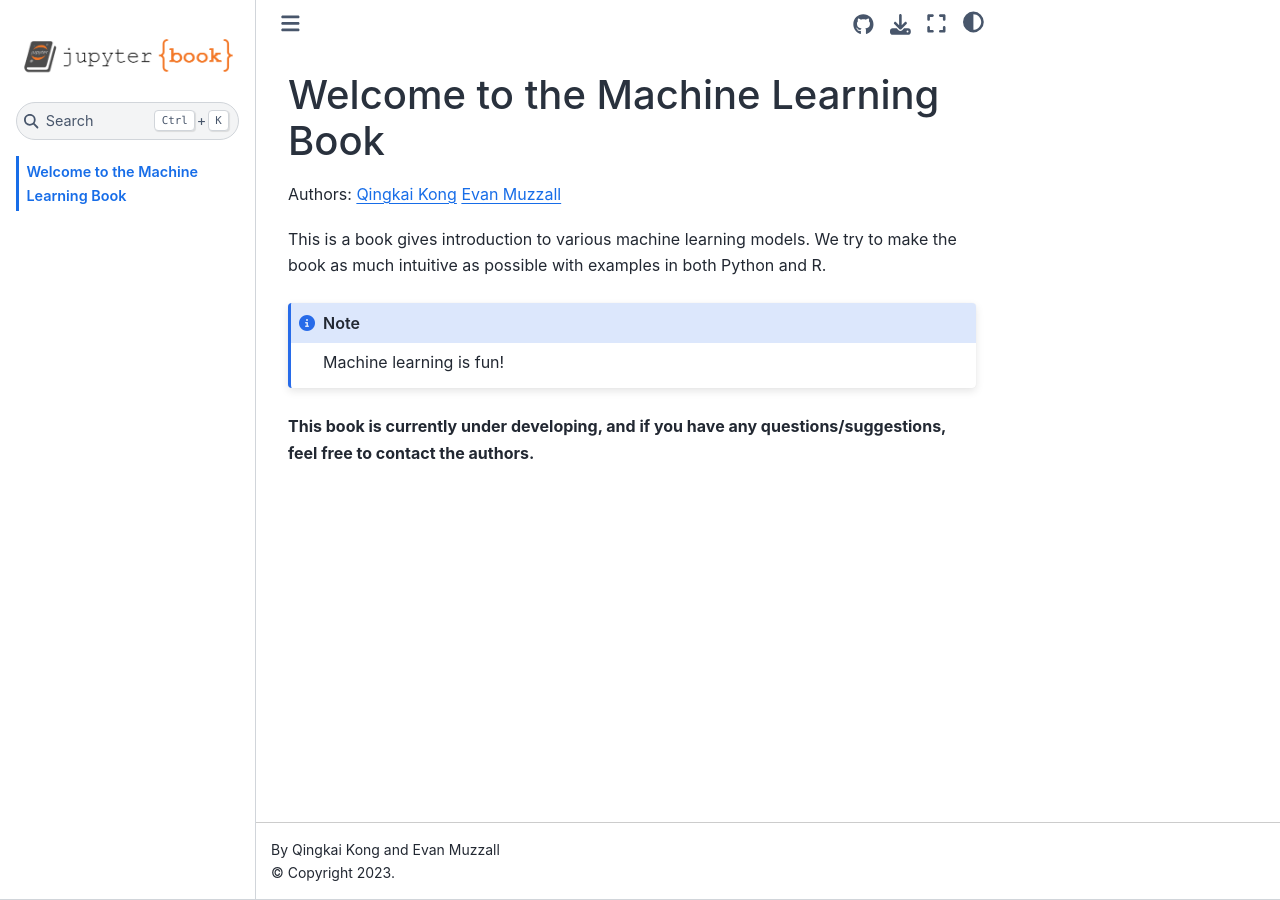
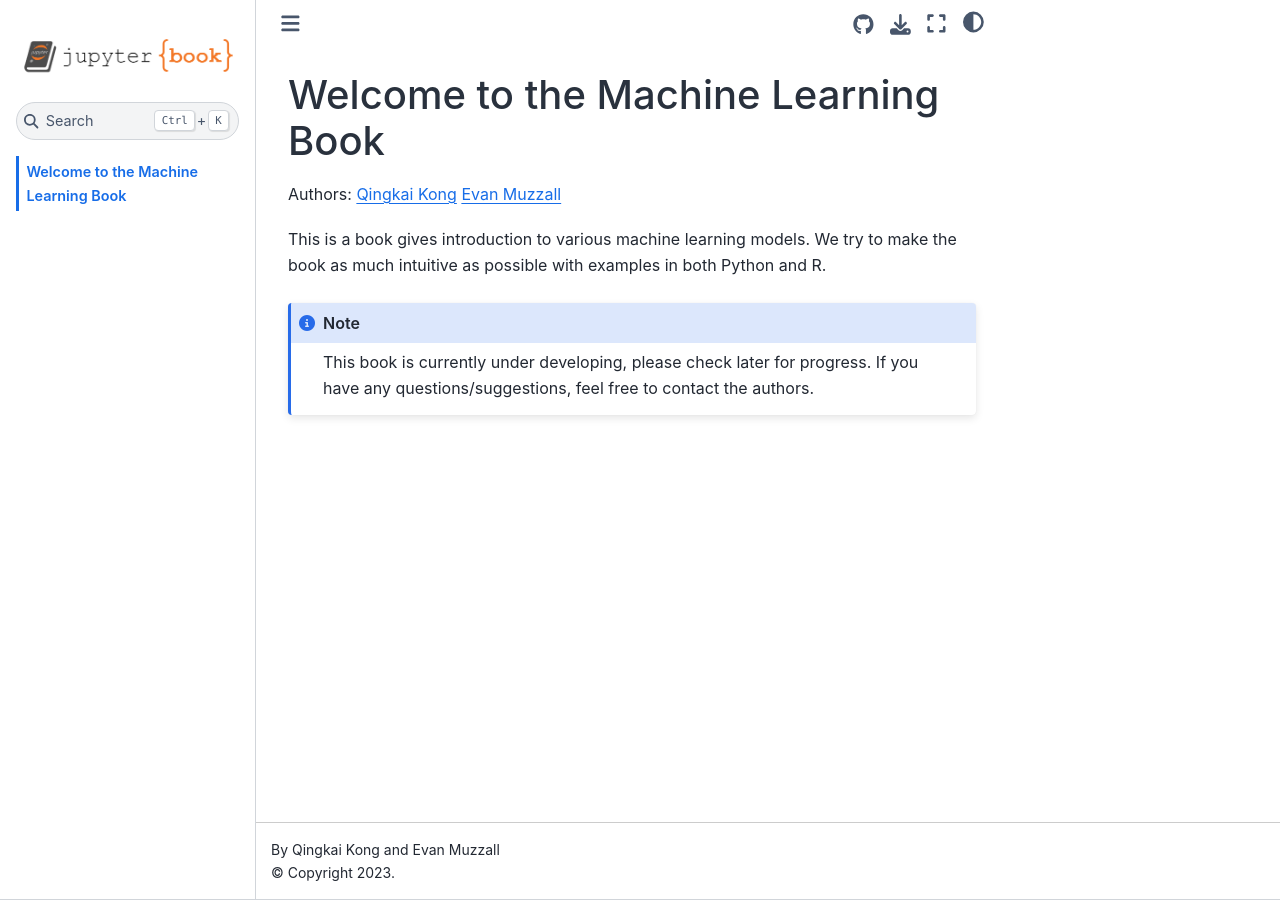
Before and after one commit to qingkaikong/machine_learning_book, a Jupyter Book: the page built from index.md, in a window 1280 px wide. Built offline with Jupyter Book 1.0.4 settings and Sphinx 7.4.7 and the Sphinx Book theme 1.1.4, drawn with Linux system fonts in a browser that asks for light colours; pages that are not in the unit, such as notebooks, are missing from menus.

Commit message:
update notebook

```diff
--- a/index.md
+++ b/index.md
@@ -5,7 +5,5 @@ Authors: [Qingkai Kong](https://qingkaikong.github.io/) [Evan Muzzall](https://l
 This is a book gives introduction to various machine learning models. We try to make the book as much intuitive as possible with examples in both Python and R.
 
 :::{note}
-Machine learning is fun!
+This book is currently under developing, please check later for progress. If you have any questions/suggestions, feel free to contact the authors.
 :::
-
-**This book is currently under developing, and if you have any questions/suggestions, feel free to contact the authors.**
```
Also changed, not shown: 2 other files.
